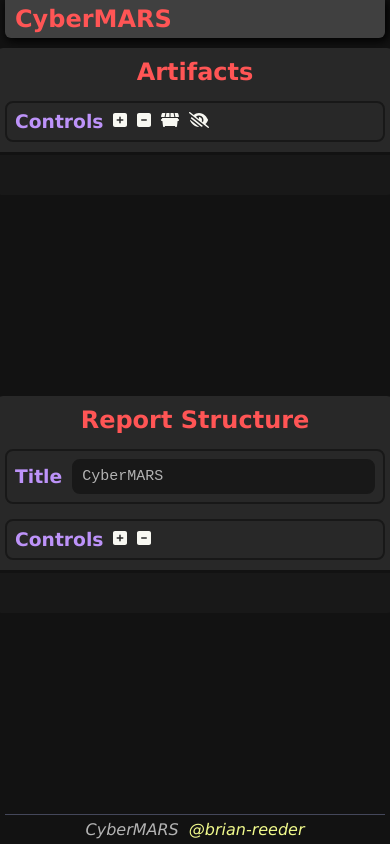
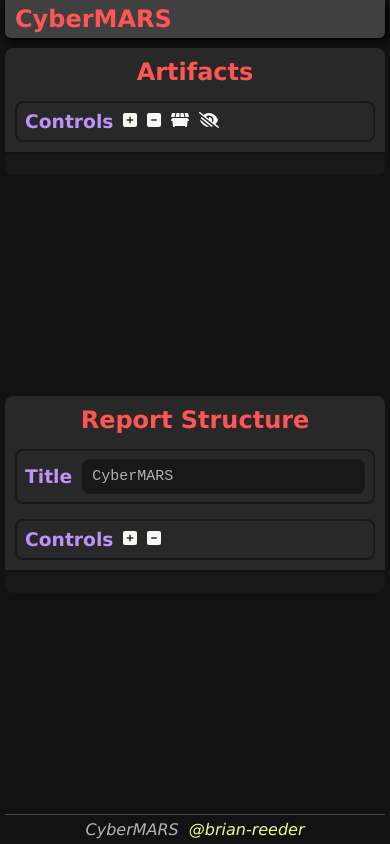
Before and after one commit to brian-reeder/CyberMARS, a Next.js app: page / in a window 390 px wide. Built offline with nearby package versions, Linux system fonts and the light colour scheme.

Commit message:
Add media queries to handle sizing on small format devices.
 + Fill 100% of available space on small screens.
+ Set scroll bar for controls panel on small screens.
+ Adjust padding to save space inside of artifact containers.

```diff
--- a/styles/ArtifactContainer.module.css
+++ b/styles/ArtifactContainer.module.css
@@ -9,6 +9,7 @@ header.header {
   gap: 15px;
 
   padding: 10px;
+  max-width: 100%;
 }
 
 .artifactModule {
@@ -36,14 +37,25 @@ header.header {
   display: flex;
   flex-direction: row;
   gap: 10px;
+  overflow-x: auto;
 }
+
+.controls::-webkit-scrollbar-thumb {
+  background: var(--dracula-white);
+  border-radius: 8px;
+}
+
+.controls:hover::-webkit-scrollbar-thumb:hover {
+  background: var(--dracula-red);
+}
+
 
 section > header > .title {
   text-align: center;
 }
 
 ul.elementContainer {
-  padding: 20px;
+  padding: 10px 0 10px 10px;
 
   list-style: none;
 
@@ -62,3 +74,9 @@ input.reportLabel {
   padding: 8px;
   border-radius: 8px;
 }
+
+@media (max-width: 420px) {
+  .artifactModule {
+    min-width: 100%;
+  }
+}
--- a/styles/styles.css
+++ b/styles/styles.css
@@ -12,7 +12,6 @@ html {
   --bg-secondary: #181818;
   --bg-top: #404040;
   --bg-bot: #282828;
-  --txt-primary: #F8F8F2;
   --txt-secondary: #B3B3B3;
 
   --dracula-purple: #BD93F9;
@@ -20,6 +19,9 @@ html {
   --dracula-green: #50fa7b;
   --dracula-yellow: #f1fa8c;
   --dracula-orange: #ffb86c;
+  --dracula-white: #f8f8f2;
+
+  --txt-primary: var(--dracula-white);
 
   background-color: var(--bg-primary);
   color: var(--txt-primary);
@@ -129,6 +131,7 @@ textarea {
 input {
   padding-top: 10px;
   height: 35px;
+  width: 100%;
 }
 
 textarea {
@@ -183,6 +186,7 @@ select {
 
 ::-webkit-scrollbar {
   width: 5px;
+  height: 5px;
 }
 
 textarea:hover::-webkit-scrollbar-thumb {
@@ -223,3 +227,9 @@ textarea:hover::-webkit-scrollbar-thumb:hover {
 .control.fa-trash-can:hover {
   color: var(--dracula-orange);
 }
+
+@media (max-width: 420px) {
+  main {
+    padding: 10px 0;
+  }
+}
```
